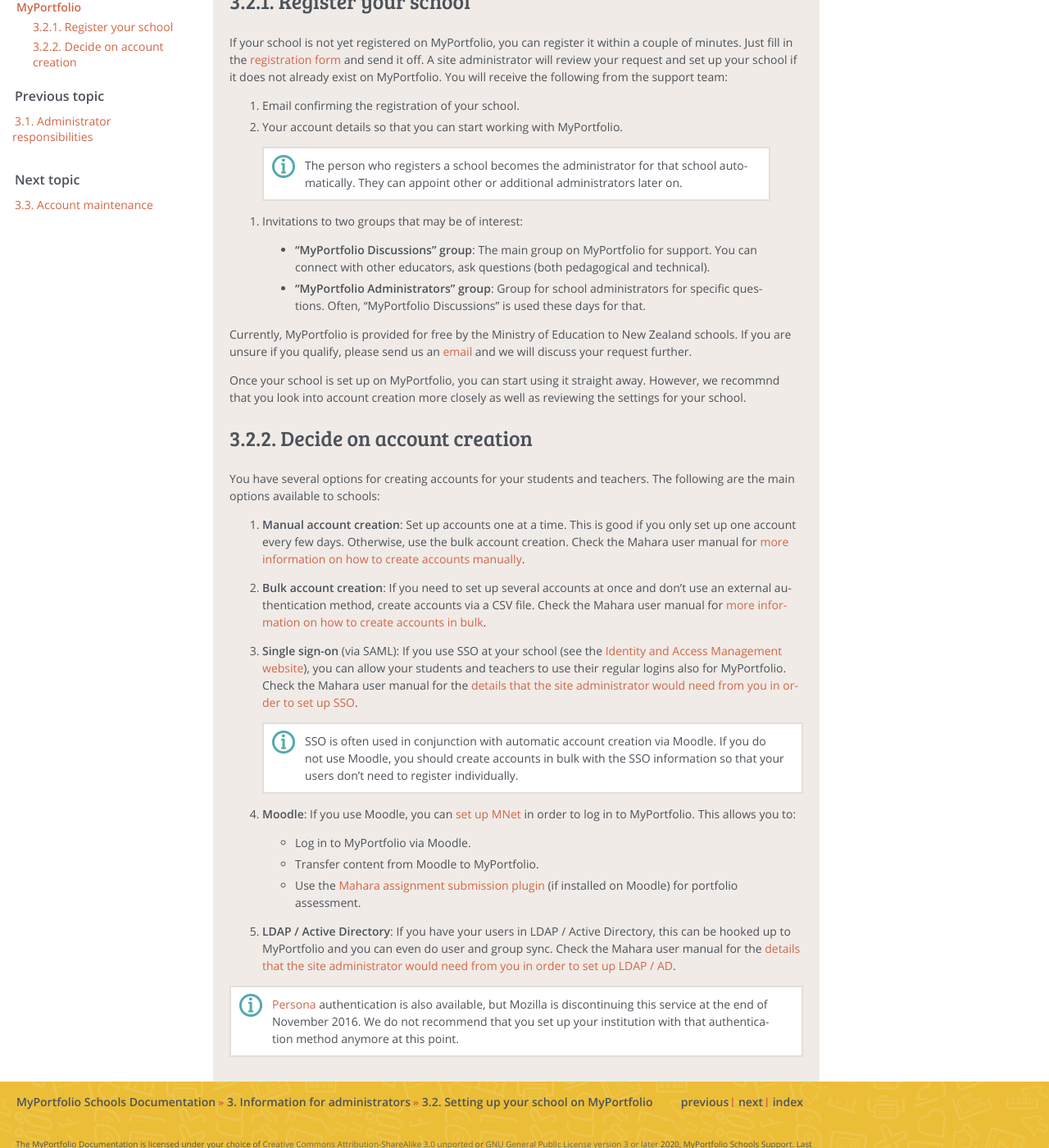
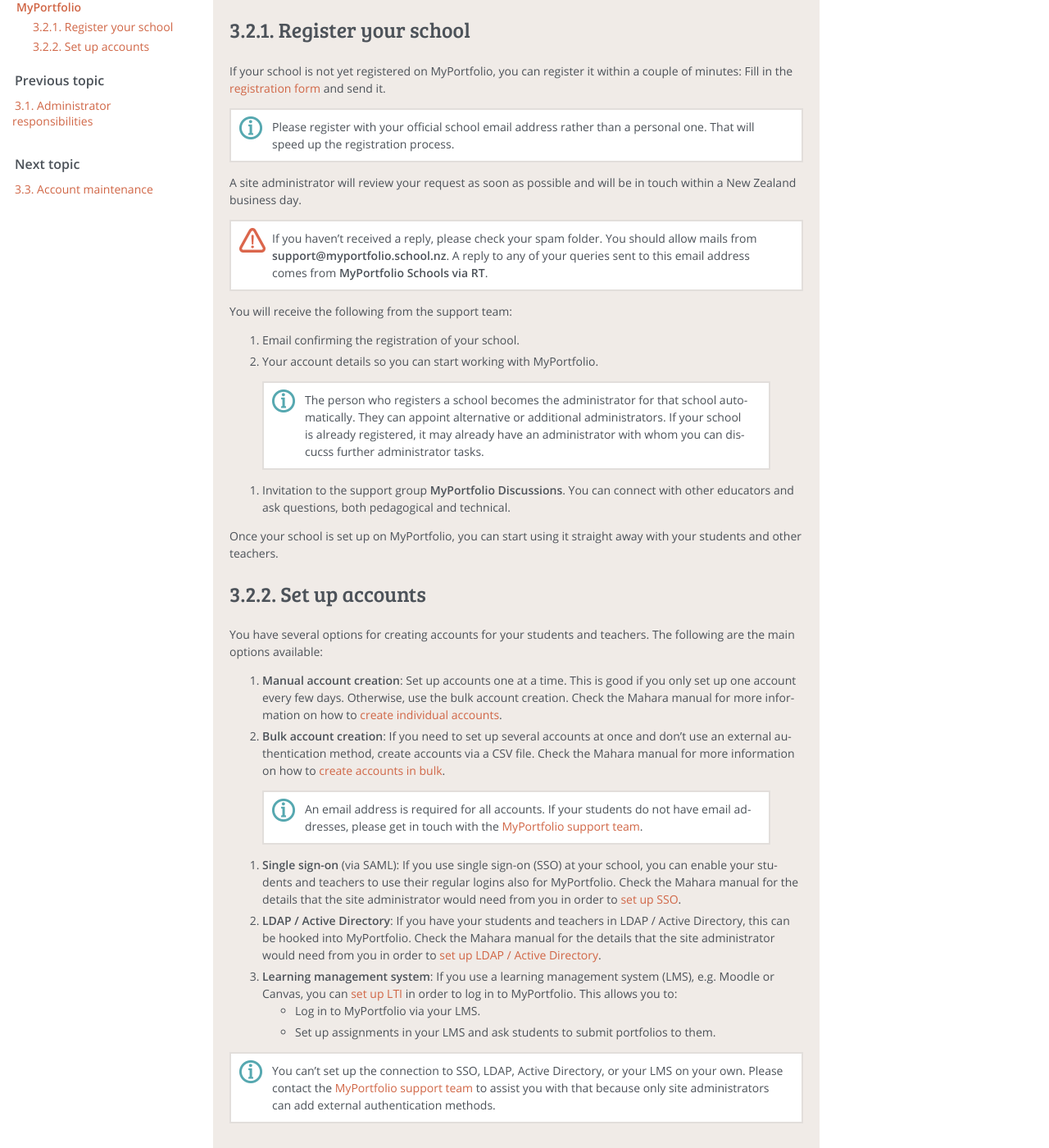
Before and after one commit to catalyst/myportfolio-school-docs, a Sphinx documentation site: the page built from source/admin/setup.rst, in a window 1280 px wide and 1400 px high, scrolled down 296 px. Shown: the whole window at 82% size. Built offline with Sphinx 7.4.7, drawn with Linux system fonts in a browser that asks for light colours; nearby versions of some CDN libraries; comment, search, counter and statistics services are not loaded; some of the changed text lies outside the part shown.

Commit message:
admin: Update admin section

```diff
--- a/source/admin/index.rst
+++ b/source/admin/index.rst
@@ -1,7 +1,7 @@
 Information for administrators
 =======================================
 
-When schools sign up to MyPortfolio, the administrators can manage many aspects of MyPortfolio for their schools themselves. This section provides important information for the administrators so you know what you can do yourself and when you might need to seek the support from the site administrators.
+When schools sign up to MyPortfolio, the administrators can manage many aspects of MyPortfolio for their schools themselves. This section provides important information for administrators, so you know what you can do yourself, and when you will need to seek the support from the site administrators.
 
 .. toctree::
 
--- a/source/admin/responsibilities.rst
+++ b/source/admin/responsibilities.rst
@@ -1,25 +1,31 @@
 Administrator responsibilities
 -----------------------------------------------------
 
-MyPortfolio is provided for free to New Zealand schools through support from the `New Zealand Ministry of Education <http://minedu.govt.nz/>`_. The Ministry gives its support based on the assumption that the schools take care of most of the user administration themselves.
+MyPortfolio is provided for free to New Zealand schools through support from the `Catalyst <https://catalyst.net.nz>`_. To provide the service for free and without advertisement, Catalyst asks that schools are involved in the administration of students and teachers on the site to facilitate in particular:
 
-Each school should have at least one administrator on MyPortfolio. More than one person can be administrator, but the number of administrators should be kept small enough so that consistency is given.
+* Creating or approving accounts, ensuring that only the school's students and teachers have accounts
+* Dealing with misbehaviour
+* Removing accounts students or teachers leave the school.
 
-As administrator for your school on MyPortfolio, you are expected to do the following:
+  .. note::
+     When students or teachers leave a school, their accounts do not have to be deleted. They can be removed from the school's institution on MyPortfolio but kept alive on MyPortfolio. That allows the account holder to join another school on the site and continue with their work there.
 
-* Be the primary support person for MyPortfolio at your school.
-* Have a valid email address for your administrator account to receive notifications from your school's users as well as for the site administrator team to be able to get in touch with you.
-* Respond to queries from the site administrator team when you are contacted to deal with queries relating to users in your school.
-* Deal with complaints, esp. objectionable content, in regards to portfolios by your school's students and staff. It is up to you what actions you take with the students, but you will need to make a decision about the complaint.
-* Do the user management for your school including
+Each school should have at least one administrator on MyPortfolio. More than one person can have administrative privileges, but the number of administrators should be kept small enough so that consistency is given.
 
-  * Changing the authentication method if needed.
-  * Invite users from other schools into your school on MyPortfolio if they are moving to your school or accept their request to join your school on MyPortfolio.
-  * Approve or deny registrations from people wanting to register for your school if you allow registrations.
-  * Create accounts for your users if you don't want them to register individually.
+As administrator for your school on MyPortfolio, you are expected to:
 
-* Decide on the settings for your school, esp. on the `institution settings <http://manual.mahara.org/en/15.10/administration/institutions.html#edit-an-institution>`_.
+* Be the primary contact person for MyPortfolio at your school.
+* Have a valid email address for your administrator account to receive notifications from your school's account holders as well as for the site administrator team to be able to get in touch with you.
+* Respond to queries from the site administration team when you are contacted to deal with queries relating to your school's students and teachers with accounts on the site.
+* Deal with complaints, esp. objectionable content, in regard to portfolios by your school's students and staff. It is up to you what actions you take, but you will need to make a decision about the complaint.
+* Do the account management for your school, including
+
+  * Approving or denying registrations from people wanting to register for your school if you allow registrations.
+  * Creating accounts for your students and teachers if you don't want them to register individually.
+  * Transferring accounts from students and teachers who already have accounts on MyPortfolio so they can continue expanding on their existing portfolio work.
+
+* Decide on the settings for your school, esp. on the `institution settings <https://manual.mahara.org/en/19.10/administration/institutions.html#edit-an-institution>`_.
 
 .. note::
 
-   If you have questions for any of your tasks, please use the `discussion forums <http://myportfolio.school.nz/interaction/forum/index.php?group=2420>`_ in the `MyPortfolio Discussions group <http://myportfolio.school.nz/group/myportfolio-discussions>`_ to share them as others will benefit from the answers or `contact the site support team <http://myportfolio.school.nz/contact.php>`_.
+   If you have questions for any of your tasks, please use the `discussion forums <https://myportfolio.school.nz/interaction/forum/index.php?group=2420>`_ in the `MyPortfolio Discussions group <https://myportfolio.school.nz/group/myportfolio-discussions>`_ to share them as others will benefit from the answers, or `contact the site support team <https://myportfolio.school.nz/contact.php>`_.
--- a/source/admin/setup.rst
+++ b/source/admin/setup.rst
@@ -1,47 +1,52 @@
 Setting up your school on MyPortfolio
 -----------------------------------------------------
 
-Congratulations on wanting to use MyPortfolio. Here you can find more information on setting up your school once you have access to MyPortfolio. We'll provide information on setting up accounts to deciding on settings for your school.
+Congratulations on wanting to use MyPortfolio. Here you can find more information on setting up your school.
+
+MyPortfolio is available to schools for free in Aotearoa New Zealand. If your school is listed on the `Education counts web site <https://www.educationcounts.govt.nz/find-school>`_, you can request to be signed up.
 
 Register your school
 ~~~~~~~~~~~~~~~~~~~~~~~~~
 
-If your school is not yet registered on MyPortfolio, you can register it within a couple of minutes. Just fill in the `registration form <http://myportfolio.school.nz/registration.php>`_ and send it off. A site administrator will review your request and set up your school if it does not already exist on MyPortfolio. You will receive the following from the support team:
+If your school is not yet registered on MyPortfolio, you can register it within a couple of minutes: Fill in the `registration form <https://myportfolio.school.nz/registration.php>`_ and send it.
+
+.. note::
+   Please register with your official school email address rather than a personal one. That will speed up the registration process.
+
+A site administrator will review your request as soon as possible and will be in touch within a New Zealand business day.
+
+.. warning::
+   If you haven't received a reply, please check your spam folder. You should allow mails from **support@myportfolio.school.nz**. A reply to any of your queries sent to this email address comes from **MyPortfolio Schools via RT**.
+
+You will receive the following from the support team:
 
 #. Email confirming the registration of your school.
-#. Your account details so that you can start working with MyPortfolio.
+#. Your account details so you can start working with MyPortfolio.
 
   .. note::
-    The person who registers a school becomes the administrator for that school automatically. They can appoint other or additional administrators later on.
+    The person who registers a school becomes the administrator for that school automatically. They can appoint alternative or additional administrators. If your school is already registered, it may already have an administrator with whom you can discucss further administrator tasks.
 
-#. Invitations to two groups that may be of interest:
+#. Invitation to the support group **MyPortfolio Discussions**. You can connect with other educators and ask questions, both pedagogical and technical.
 
-  * **"MyPortfolio Discussions" group**: The main group on MyPortfolio for support. You can connect with other educators, ask questions (both pedagogical and technical).
-  * **"MyPortfolio Administrators" group**: Group for school administrators for specific questions. Often, "MyPortfolio Discussions" is used these days for that.
+Once your school is set up on MyPortfolio, you can start using it straight away with your students and other teachers.
 
-Currently, MyPortfolio is provided for free by the Ministry of Education to New Zealand schools. If you are unsure if you qualify, please send us an `email <support@myportfolio.school.nz>`_ and we will discuss your request further.
-
-Once your school is set up on MyPortfolio, you can start using it straight away. However, we recommnd that you look into account creation more closely as well as reviewing the settings for your school.
-
-Decide on account creation
+Set up accounts
 ~~~~~~~~~~~~~~~~~~~~~~~~~~~~~~~~~~
 
-You have several options for creating accounts for your students and teachers. The following are the main options available to schools:
+You have several options for creating accounts for your students and teachers. The following are the main options available:
 
-#. **Manual account creation**: Set up accounts one at a time. This is good if you only set up one account every few days. Otherwise, use the bulk account creation. Check the Mahara user manual for `more information on how to create accounts manually <http://manual.mahara.org/en/15.10/administration/users.html#add-user>`_.
-#. **Bulk account creation**: If you need to set up several accounts at once and don't use an external authentication method, create accounts via a CSV file. Check the Mahara user manual for `more information on how to create accounts in bulk <http://manual.mahara.org/en/15.10/administration/users.html#add-and-update-users-by-csv>`_.
-#. **Single sign-on** (via SAML): If you use SSO at your school (see the `Identity and Access Management website <https://sites.google.com/site/schoolsiamsso/>`_), you can allow your students and teachers to use their regular logins also for MyPortfolio. Check the Mahara user manual for the `details that the site administrator would need from you in order to set up SSO <http://manual.mahara.org/en/15.10/administration/institutions.html#saml-authentication>`_.
+#. **Manual account creation**: Set up accounts one at a time. This is good if you only set up one account every few days. Otherwise, use the bulk account creation. Check the Mahara manual for more information on how to `create individual accounts <https://manual.mahara.org/en/19.10/administration/users.html#add-user>`_.
+#. **Bulk account creation**: If you need to set up several accounts at once and don't use an external authentication method, create accounts via a CSV file. Check the Mahara manual for more information on how to `create accounts in bulk <https://manual.mahara.org/en/19.10/administration/users.html#add-and-update-users-by-csv>`_.
 
-   .. note::
-      SSO is often used in conjunction with automatic account creation via Moodle. If you do not use Moodle, you should create accounts in bulk with the SSO information so that your users don't need to register individually.
+  .. note::
+     An email address is required for all accounts. If your students do not have email addresses, please get in touch with the `MyPortfolio support team <https://myportfolio.school.nz/contact.php>`_.
 
-#. **Moodle**: If you use Moodle, you can `set up MNet <http://manual.mahara.org/en/15.10/administration/institutions.html#xml-rpc-mnet-authentication>`_ in order to log in to MyPortfolio. This allows you to:
+#. **Single sign-on** (via SAML): If you use single sign-on (SSO) at your school, you can enable your students and teachers to use their regular logins also for MyPortfolio. Check the Mahara manual for the details that the site administrator would need from you in order to `set up SSO <https://manual.mahara.org/en/19.10/administration/institutions.html#saml-authentication>`_.
+#. **LDAP / Active Directory**: If you have your students and teachers in LDAP / Active Directory, this can be hooked into MyPortfolio. Check the Mahara manual for the details that the site administrator would need from you in order to `set up LDAP / Active Directory <https://manual.mahara.org/en/19.10/administration/institutions.html#ldap-authentication>`_.
+#. **Learning management system**: If you use a learning management system (LMS), e.g. Moodle or Canvas, you can `set up LTI <https://manual.mahara.org/en/19.10/external/externalapps.html>`_ in order to log in to MyPortfolio. This allows you to:
 
-   * Log in to MyPortfolio via Moodle.
-   * Transfer content from Moodle to MyPortfolio.
-   * Use the `Mahara assignment submission plugin <https://moodle.org/plugins/view/assignsubmission_mahara>`_ (if installed on Moodle) for portfolio assessment.
-
-#. **LDAP / Active Directory**: If you have your users in LDAP / Active Directory, this can be hooked up to MyPortfolio and you can even do user and group sync. Check the Mahara user manual for the `details that the site administrator would need from you in order to set up LDAP / AD <http://manual.mahara.org/en/15.10/administration/institutions.html#ldap-authentication>`_.
+   * Log in to MyPortfolio via your LMS.
+   * Set up assignments in your LMS and ask students to submit portfolios to them.
 
 .. note::
-  `Persona <http://manual.mahara.org/en/15.10/administration/institutions.html#persona-authentication>`_ authentication is also available, but Mozilla is discontinuing this service at the end of November 2016. We do not recommend that you set up your institution with that authentication method anymore at this point.
+   You can't set up the connection to SSO, LDAP, Active Directory, or your LMS on your own. Please contact the `MyPortfolio support team <https://myportfolio.school.nz/contact.php>`_ to assist you with that because only site administrators can add external authentication methods.
```
